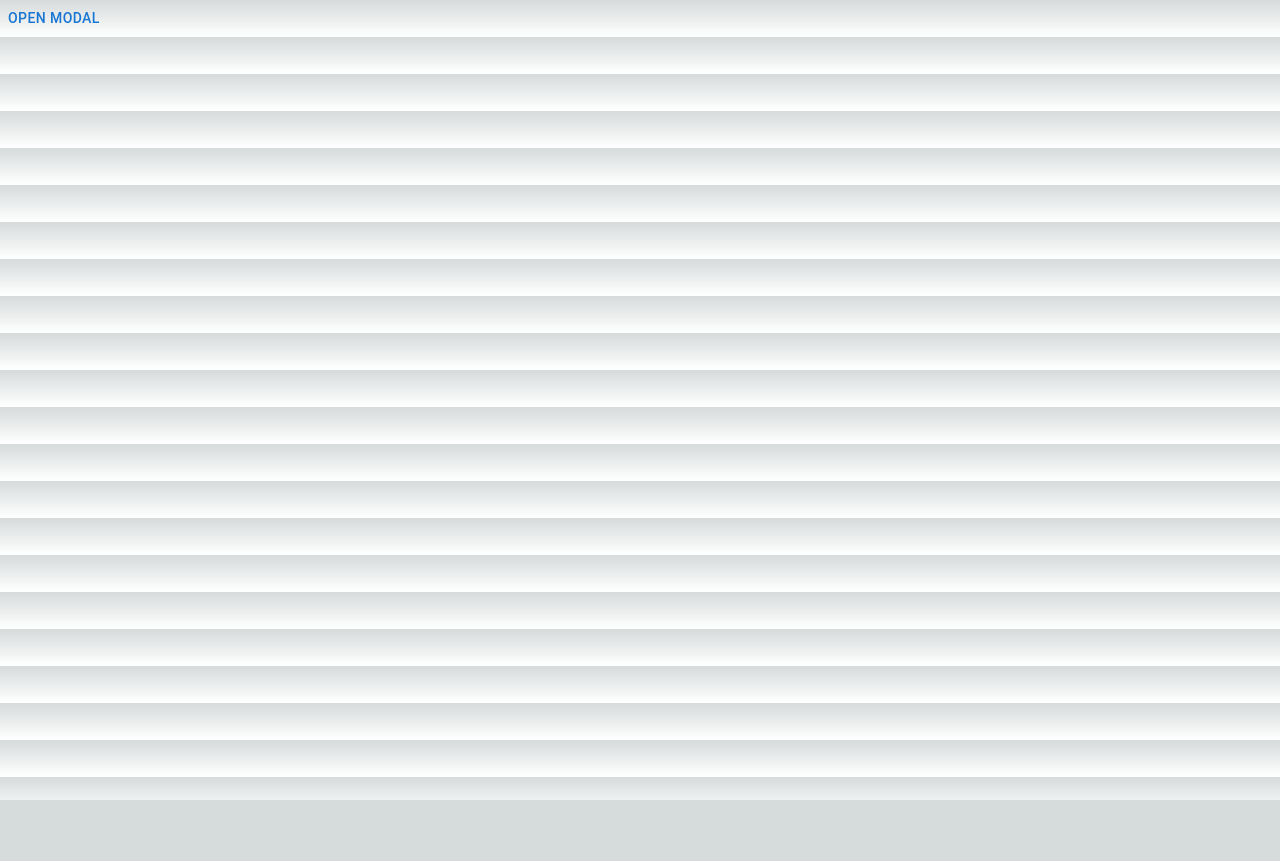
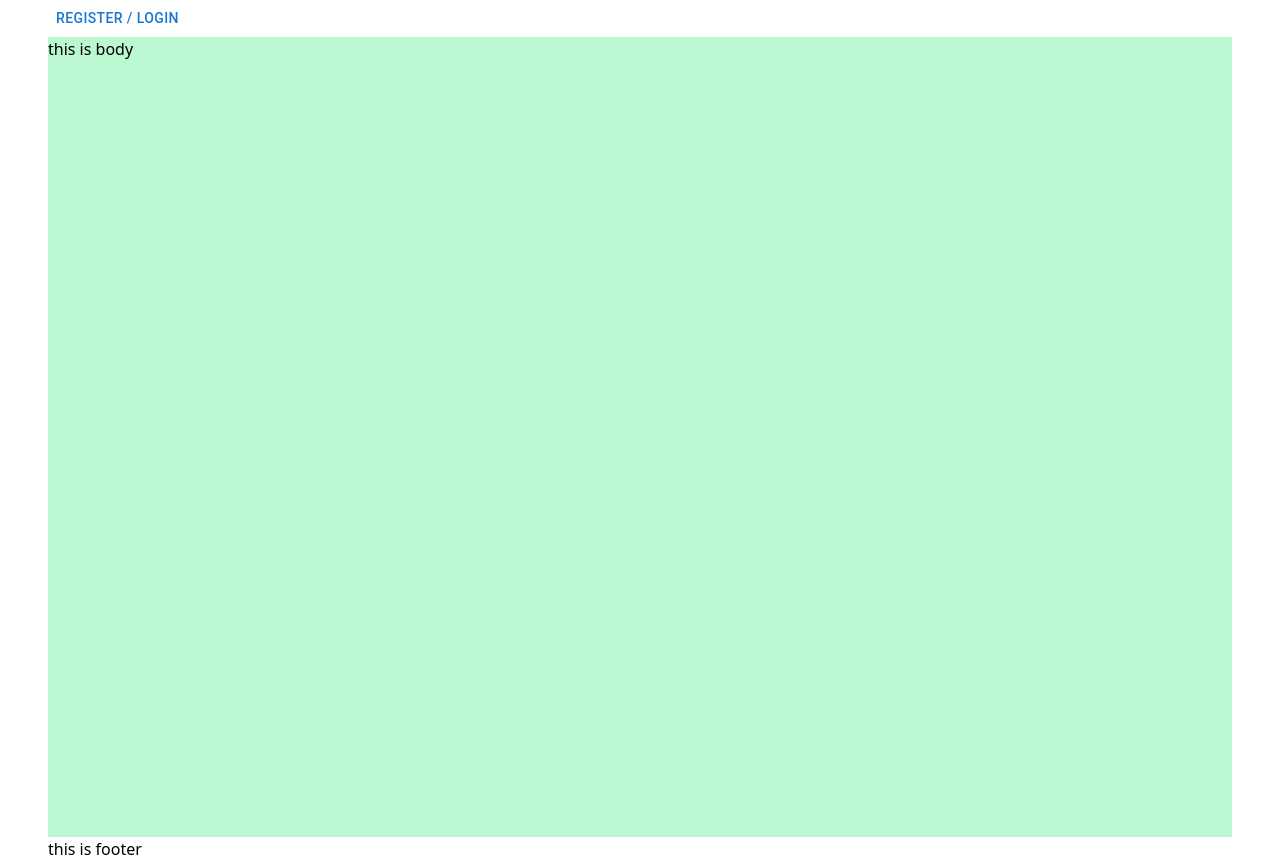
Before and after one commit to lakshmanmalviya/tourismbackend, a Next.js app in the folder frontend/: page / in a window 1280 px wide. Before the commit the page ends 800 px from the top, so only its background shows below. Built offline with nearby package versions, Linux system fonts and the light colour scheme.

Commit message:
created home page layout

```diff
--- a/frontend/src/components/App.tsx
+++ b/frontend/src/components/App.tsx
@@ -1,59 +1,6 @@
-import React, { useRef, useEffect, useState } from 'react';
-import Box from "@mui/material/Box";
-import Button from "@mui/material/Button";
-import Register from './Register';
-import Login from './Login';
-import Modal from "@mui/material/Modal";
-import { ToastContainer } from "react-toastify";
-import 'react-toastify/dist/ReactToastify.css';
-
+import React from "react";
 const App = () => {
-  const [open, setOpen] = useState(false);
-  const [isRegister, setIsRegister] = useState(true);
-  const modalRef = useRef<HTMLDivElement>(null);
-
-  const handleOpen = () => setOpen(true);
-  const handleClose = () => setOpen(false);
-
-  const toggleForm = () => setIsRegister(!isRegister);
-
-  const handleClickOutside = (event: MouseEvent) => {
-    if (modalRef.current && !modalRef.current.contains(event.target as Node)) {
-      handleClose();
-    }
-  };
-
-  useEffect(() => {
-    document.addEventListener('mousedown', handleClickOutside);
-    return () => {
-      document.removeEventListener('mousedown', handleClickOutside);
-    };
-  }, []);
-
-  return (
-    <div>
-      <div>
-        <Button onClick={handleOpen}>Open modal</Button>
-        <Modal
-          open={open}
-          onClose={handleClose}
-          aria-labelledby="modal-modal-title"
-          aria-describedby="modal-modal-description"
-          sx={{ display: 'flex', alignItems: 'center', justifyContent: 'center' }}
-        >
-          <Box ref={modalRef} sx={{ backgroundColor: 'white', padding: '20px', borderRadius: '8px', boxShadow: 24 }}>
-            {isRegister ? (
-              <Register toggleForm={toggleForm} onSuccess={handleClose} />
-            ) : (
-              <Login toggleForm={toggleForm} onSuccess={handleClose} />
-            )}
-          </Box>
-        </Modal>
-      </div>
-
-      <ToastContainer/>
-    </div>
-  );
+  return <div className="flex flex-col min-h-screen bg-green-200">this is body</div>;
 };
 
 export default App;
--- /dev/null
+++ b/frontend/src/components/Footer.tsx
@@ -0,0 +1,11 @@
+import React from 'react'
+
+const Footer = () => {
+  return (
+    <div>
+      this is footer
+    </div>
+  )
+}
+
+export default Footer
--- /dev/null
+++ b/frontend/src/components/HeroSection.tsx
@@ -0,0 +1,11 @@
+import React from 'react'
+
+const HeroSection = () => {
+  return (
+    <div>
+      this is herosection
+    </div>
+  )
+}
+
+export default HeroSection
--- /dev/null
+++ b/frontend/src/components/Layout.tsx
@@ -0,0 +1,15 @@
+import React, { PropsWithChildren } from "react";
+import Navbar from "./Navbar";
+import Footer from "./Footer";
+
+const Layout = ({ children }: PropsWithChildren) => {
+  return (
+    <div className="px-12">
+      <Navbar />
+      {children}
+      <Footer />
+    </div>
+  );
+};
+
+export default Layout;
--- /dev/null
+++ b/frontend/src/components/Navbar.tsx
@@ -0,0 +1,70 @@
+import React, { useRef, useEffect, useState } from "react";
+import Box from "@mui/material/Box";
+import Button from "@mui/material/Button";
+import Register from "./Register";
+import Login from "./Login";
+import Modal from "@mui/material/Modal";
+import { ToastContainer } from "react-toastify";
+import "react-toastify/dist/ReactToastify.css";
+
+const Navbar = () => {
+  const [open, setOpen] = useState(false);
+  const [isRegister, setIsRegister] = useState(true);
+  const modalRef = useRef<HTMLDivElement>(null);
+
+  const handleOpen = () => setOpen(true);
+  const handleClose = () => setOpen(false);
+
+  const toggleForm = () => setIsRegister(!isRegister);
+
+  const handleClickOutside = (event: MouseEvent) => {
+    if (modalRef.current && !modalRef.current.contains(event.target as Node)) {
+      handleClose();
+    }
+  };
+
+  useEffect(() => {
+    document.addEventListener("mousedown", handleClickOutside);
+    return () => {
+      document.removeEventListener("mousedown", handleClickOutside);
+    };
+  }, []);
+
+  return (
+    <div>
+      <div>
+        <Button onClick={handleOpen}>Register / Login </Button>
+        <Modal
+          open={open}
+          onClose={handleClose}
+          aria-labelledby="modal-modal-title"
+          aria-describedby="modal-modal-description"
+          sx={{
+            display: "flex",
+            alignItems: "center",
+            justifyContent: "center",
+          }}
+        >
+          <Box
+            ref={modalRef}
+            sx={{
+              backgroundColor: "white",
+              padding: "20px",
+              borderRadius: "8px",
+              boxShadow: 24,
+            }}
+          >
+            {isRegister ? (
+              <Register toggleForm={toggleForm} onSuccess={handleClose} />
+            ) : (
+              <Login toggleForm={toggleForm} onSuccess={handleClose} />
+            )}
+          </Box>
+        </Modal>
+      </div>
+      <ToastContainer />
+    </div>
+  );
+};
+
+export default Navbar;
--- /dev/null
+++ b/frontend/src/components/PortalDescription.tsx
@@ -0,0 +1,11 @@
+import React from 'react'
+
+const PortalDescription = () => {
+  return (
+    <div>
+      this is portal description
+    </div>
+  )
+}
+
+export default PortalDescription
--- a/frontend/src/pages/_app.tsx
+++ b/frontend/src/pages/_app.tsx
@@ -2,11 +2,14 @@ import { Provider } from "react-redux";
 import "@/styles/globals.css";
 import type { AppProps } from "next/app";
 import store from "../Redux/store";
+import Layout from "@/components/Layout";
 
 export default function App({ Component, pageProps }: AppProps) {
   return (
     <Provider store={store}>
-      <Component {...pageProps} />
+      <Layout>
+        <Component {...pageProps} />
+      </Layout>
     </Provider>
   );
 }
--- a/frontend/src/styles/globals.css
+++ b/frontend/src/styles/globals.css
@@ -1,30 +1,6 @@
 @tailwind base;
 @tailwind components;
 @tailwind utilities;
-
-:root {
-  --foreground-rgb: 0, 0, 0;
-  --background-start-rgb: 214, 219, 220;
-  --background-end-rgb: 255, 255, 255;
-}
-
-@media (prefers-color-scheme: dark) {
-  :root {
-    --foreground-rgb: 255, 255, 255;
-    --background-start-rgb: 0, 0, 0;
-    --background-end-rgb: 0, 0, 0;
-  }
-}
-
-body {
-  color: rgb(var(--foreground-rgb));
-  background: linear-gradient(
-      to bottom,
-      transparent,
-      rgb(var(--background-end-rgb))
-    )
-    rgb(var(--background-start-rgb));
-}
 
 @layer utilities {
   .text-balance {
```
Also changed, not shown: 2 other files (tests, documents, lock files or other folders).
